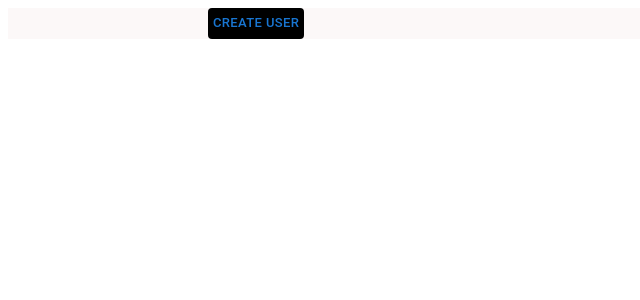
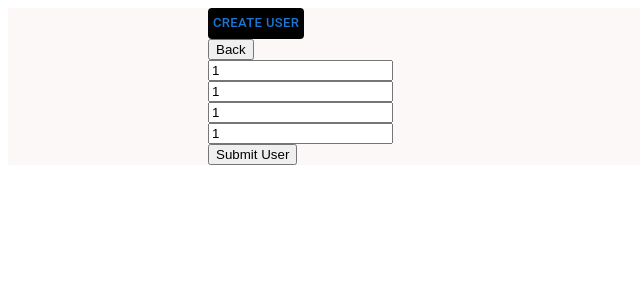
Before and after one commit to HurairaAhsan0/Show-content-typicode, a React (Create React App) app in the folder show-card/: page /User/Edit/1/1/1/1 in a window 1280 px wide. Before the commit this address had no page. Shown: the top 300 px of the page, without its empty margins (0-640 px from the left). Built offline with nearby package versions, Linux system fonts and the light colour scheme.

Commit message:
working all well

```diff
--- a/show-card/src/App.js
+++ b/show-card/src/App.js
@@ -15,9 +15,9 @@ function App() {
 <Header/>
 <Routes>
   <Route path="/" exact element={<ListofUser />} ></Route>
-  <Route path="/User/List/:title" element={<CompleteListOfUser  /> } ></Route>
+  <Route path="/User/List/:userid" element={<CompleteListOfUser/> } ></Route>
   <Route path="/User/Create" element={<CreateUser/>} ></Route>
-  <Route path="/User/Edit/:title/:description" element={<EditUser />} ></Route>
+  <Route path="/User/Edit/:title/:description/:userid/:iid" element={<EditUser/>} ></Route>
 </Routes>
 </BrowserRouter>
  </div>
--- a/show-card/src/components/CompleteListOfUser.js
+++ b/show-card/src/components/CompleteListOfUser.js
@@ -4,16 +4,18 @@ import axios from 'axios';
 import { useParams } from 'react-router-dom';
 
 
+
+
 const CompleteListOfUser=()=> {
- const {title}=useParams();
- console.log(title)
+ const {userid}=useParams();
+
  const [data,setdata]=useState([])
 
  const block=data.map((val)=>{
     console.log(val.userId)
   return(
     <div key={val.id}>
-   { title===val.title ?
+   { parseInt(userid)===val.userId ?
     <div>
    <h3>userId:{val.userId}</h3>
    <h3>Id:{val.id}</h3>
--- a/show-card/src/components/EditUser.js
+++ b/show-card/src/components/EditUser.js
@@ -5,7 +5,7 @@ import {useParams} from "react-router-dom"
 
 function EditUser() {
 
-const {title,description}=useParams();
+const {title,description,userid,iid}=useParams();
 console.log(title)
 console.log(description)
 
@@ -68,19 +68,19 @@ console.log(description)
             name="UserId"
             onChange={UserHandler}
             placeholder="UserId"
-            value={UserId}/>
+            value={parseInt(userid)}/>
             ):"value is undefined"
                       }
 
             <br/>
-            { id !==undefined ?
+            { id!==undefined ?
            (<input
             type="number"
             name="Id"
             onChange={idHandler}
             placeholder="Id"
-            value={id}/>
-            ):"value is undefined"
+            value={parseInt(iid)}/>
+            ):" "
            }
             <br/>
             { Title!==undefined ?
@@ -89,7 +89,7 @@ console.log(description)
             name="Title"
             onChange={titleHandler}
             placeholder="Title"
-            value={Title}/>
+            value={title}/>
             ):"value is undefined"
            }
             <br/>
@@ -99,7 +99,7 @@ console.log(description)
             name="Description"
             onChange={DescriptionHandler}
             placeholder="Description"
-            value={Description}/>
+            value={description}/>
             ):"value is undefined"
            }
             <br/>
--- a/show-card/src/components/ListofUser.js
+++ b/show-card/src/components/ListofUser.js
@@ -36,10 +36,10 @@ export const ListofUser = (props) => {
                   </Typography>
                 </CardContent>
                 <CardActions sx={{ bgcolor: "black" }}>
-                  <Link to={`/User/Edit/${w.title}/${w.body}`}>
+                  <Link to={`/User/Edit/${w.title}/${w.body}/${w.userId}/${w.id}`}>
                <Button size="small" varient="outlined" color='info' >Edit</Button>
                </Link>
-               <Link to={`/User/List/${w.title}`}>
+               <Link to={`/User/List/${w.userId}`}>
               <Button size="small" >Show More</Button>
               </Link>
                 </CardActions>
```
Also changed, not shown: show-card/src/components/Card.js (added, +14 -0 lines).
